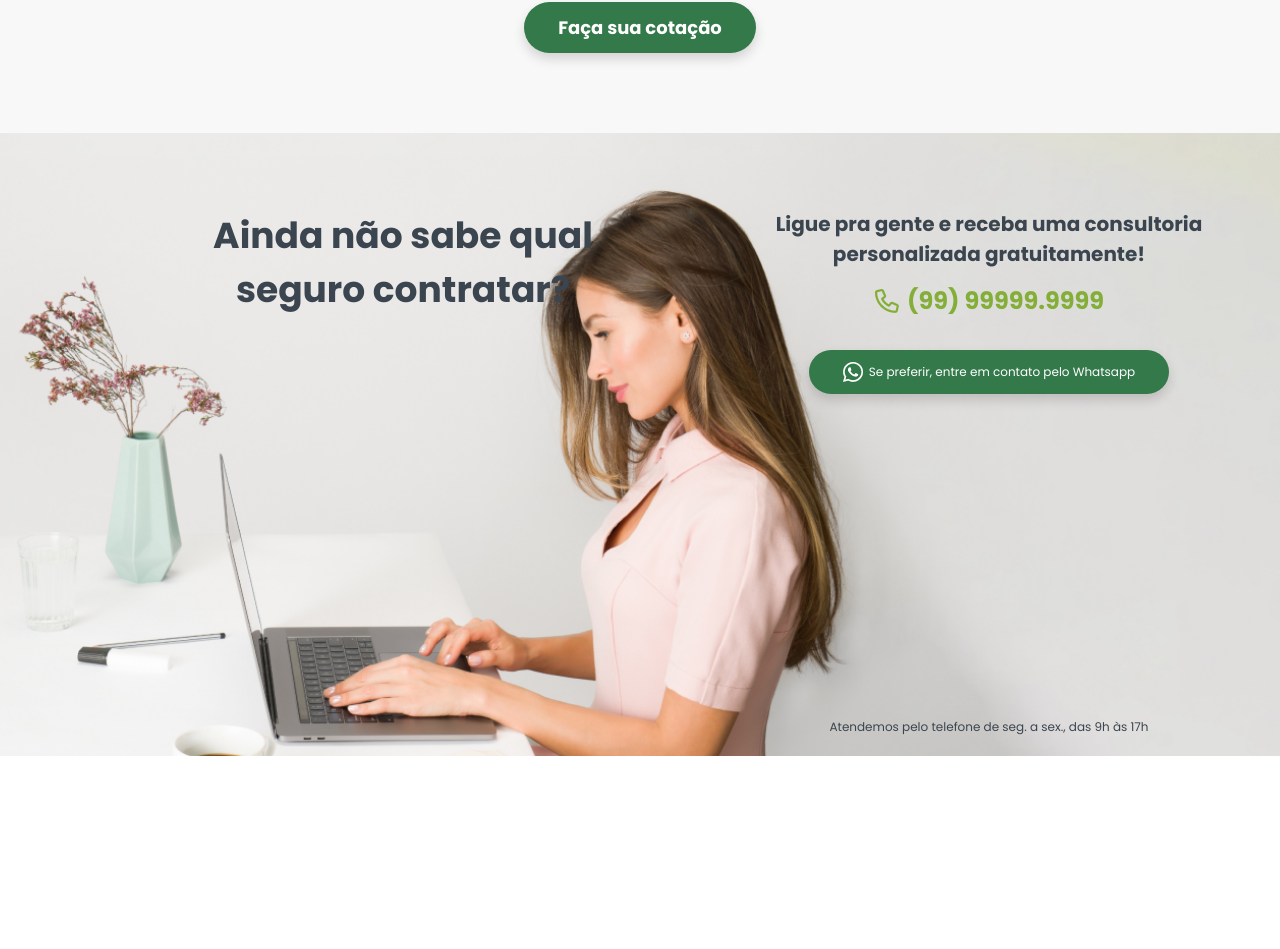
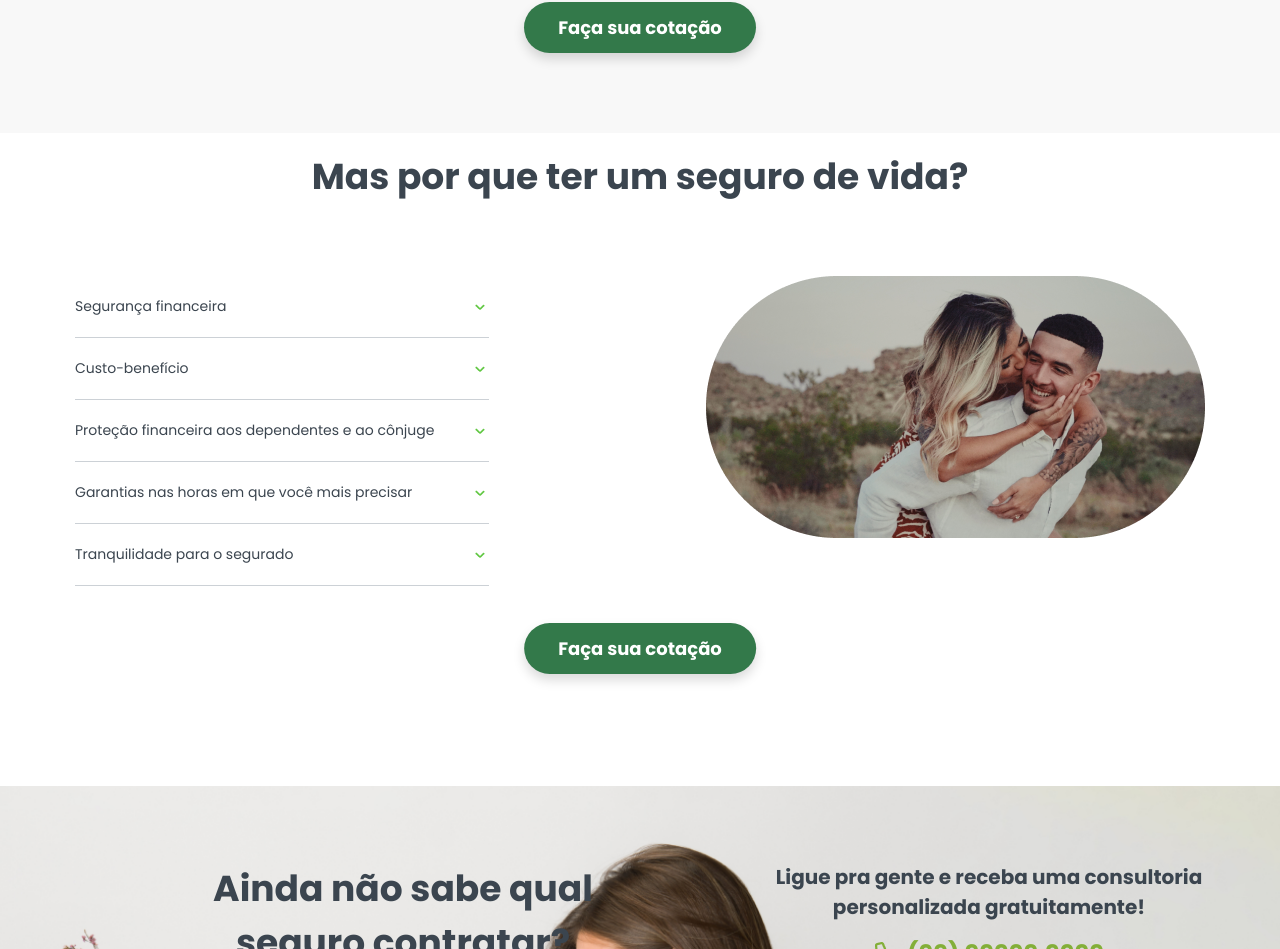
Before and after one commit to gustavoalexandresc/amopromov1, a React (Vite) app: page / in a window 1280 px wide. Shown: the part 2493-3442 px from the top of the page. Before the commit the page ends 3249 px from the top, so only its background shows below. Built offline with nearby package versions, Linux system fonts and the light colour scheme.

Commit message:
Adição do SectionLifeInsurance

```diff
--- a/src/App.jsx
+++ b/src/App.jsx
@@ -3,6 +3,7 @@ import { HeaderNavbar } from "./components/HeaderNavbar"
 import { Hero } from "./components/Hero"
 import { SectionContacts } from "./components/SectionContacts"
 import { SectionCustomPlans } from "./components/SectionCustomPlans"
+import { SectionLifeInsurance } from "./components/SectionLifeInsurance"
 import { SectionOurCoverages } from "./components/SectionOurCoverages"
 
 function App() {
@@ -16,6 +17,7 @@ function App() {
         <Hero />
         <SectionCustomPlans />
         <SectionOurCoverages />
+        <SectionLifeInsurance />
         <SectionContacts />
       </main>
     </div>
--- /dev/null
+++ b/src/components/SectionLifeInsurance/index.jsx
@@ -0,0 +1,79 @@
+import { useEffect, useState } from 'react'
+
+import { Accordion } from '../shared/Accordion'
+import { CustomButton } from '../shared/Button'
+
+import RelationshipImage from '../../../assets/relationship.png'
+
+import { Container, Wrapper, BoxInfos, AccordionList, BoxCustomButton, LoadingMessage, ErrorMessage } from './style'
+
+/**
+ * Mock da requisição realizada para a url: https://stark-cove-48986.herokuapp.com/seguros/motivos
+ * Remover caso não seja utilizado.
+ */
+const MOCK_FETCH_RESPONSE = '[{"title":"Segurança financeira","text":"Quisque finibus mi mauris, non pellentesque risus efficitur eget. Quisque nec vulputate diam. Suspendisse potenti. Duis id diam quis massa viverra gravida mattis at dui. Nullam faucibus purus a sollicitudin posuere."},{"title":"Custo-benefício","text":"Lorem ipsum dolor sit amet, consectetur adipiscing elit. Sed felis eros, posuere vitae bibendum at, scelerisque ut elit. Phasellus commodo dictum leo interdum placerat. Nulla eget augue ut magna bibendum efficitur."},{"title":"Proteção financeira aos dependentes e ao cônjuge","text":"Etiam ut magna tempus, suscipit ligula sit amet, malesuada leo. Donec ut metus vitae nisl pellentesque placerat. Nullam auctor, elit at scelerisque congue, eros enim mollis mauris, at bibendum leo leo ut tortor."},{"title":"Garantias nas horas em que você mais precisar","text":"Phasellus auctor blandit tortor ut eleifend. Phasellus tempor enim ac ornare interdum. Aliquam viverra leo ac ligula ultrices accumsan."},{"title":"Tranquilidade para o segurado","text":"Vivamus sodales sollicitudin justo, at blandit metus cursus sed. Aenean vestibulum congue elit non lobortis. Etiam porttitor convallis elit, a malesuada lectus tempus eu."}]';
+
+export function SectionLifeInsurance() {
+  const [loading, setLoading] = useState(false);
+  const [hasError, setHasError] = useState(false);
+  const [accordionContent, setAccordionContent] = useState([]);
+
+  useEffect(() => {
+    setLoading(true);
+
+    /**
+     * A URL informada para realizar a requisição está com o CORS ativo não sendo
+     * possível receber a resposta. Para continuar o teste fiz o Mock da resposta
+     * e abaixo se encontra a requisição fetch que seria feita.
+     */
+    // fetch('https://stark-cove-48986.herokuapp.com/seguros/motivos')
+    //   .then(response => response.json())
+    //   .then(json => setAccordionContent(json))
+    //   .catch(error => {
+    //     console.error('Falha ao carregar os dados: ', error)
+    //     setHasError(true);
+    //   });
+
+    /**
+     * Remover setHasError e setAccordionContent abaixo para não utilizar os dados
+     * em mock.
+     */
+    setHasError(false);
+    setAccordionContent(JSON.parse(MOCK_FETCH_RESPONSE));
+
+    setLoading(false);
+  }, [])
+
+  return (
+    <Container>
+      <Wrapper>
+        <h4>Mas por que ter um seguro de vida?</h4>
+        <BoxInfos>
+          <AccordionList>
+            {loading ? (
+              <LoadingMessage>Carregando dados...</LoadingMessage>
+            ) : hasError ? (
+              <ErrorMessage>Erro no carregamento dos dados</ErrorMessage>
+            ) : (
+              accordionContent.map((content, index) => (
+                <Accordion
+                  key={index}
+                  title={content.title ?? ''}
+                  content={content.text ?? ''}
+                />
+              ))
+            )}
+          </AccordionList>
+          <div>
+            <img src={RelationshipImage} />
+          </div>
+        </BoxInfos>
+        <BoxCustomButton>
+          <CustomButton>
+            Faça sua cotação
+          </CustomButton>
+        </BoxCustomButton>
+      </Wrapper>
+    </Container>
+  )
+}
--- /dev/null
+++ b/src/components/SectionLifeInsurance/style.js
@@ -0,0 +1,52 @@
+import styled from 'styled-components'
+
+export const Container = styled.section`
+  width: 100%;
+`
+
+export const Wrapper = styled.div`
+  width: 100%;
+  max-width: 70.625rem;
+
+  margin: 1rem auto 5.125rem;
+  position: relative;
+
+  h4 {
+    text-align: center;
+    font-size: 2.25rem;
+    font-weight: 700;
+    color: #3B454F;
+  }
+`
+
+export const BoxCustomButton = styled.div`
+  position: absolute;
+  bottom: 1.875rem;
+  left: 50%;
+  transform: translateX(-50%);
+`
+
+export const BoxInfos = styled.div`
+  display: flex;
+  justify-content: space-between;
+
+  margin-top: 4.5rem;
+`
+
+export const AccordionList = styled.div`
+  width: 100%;
+  max-width: 25.875rem;
+  height: 100%;
+  min-height: 26.75rem;
+`
+export const LoadingMessage = styled.span`
+  font-size: 0.875rem;
+  font-weight: 600;
+  color: #3B454F;
+`
+
+export const ErrorMessage = styled.span`
+  font-size: 0.875rem;
+  font-weight: 600;
+  color: #83AF38;
+`
```
